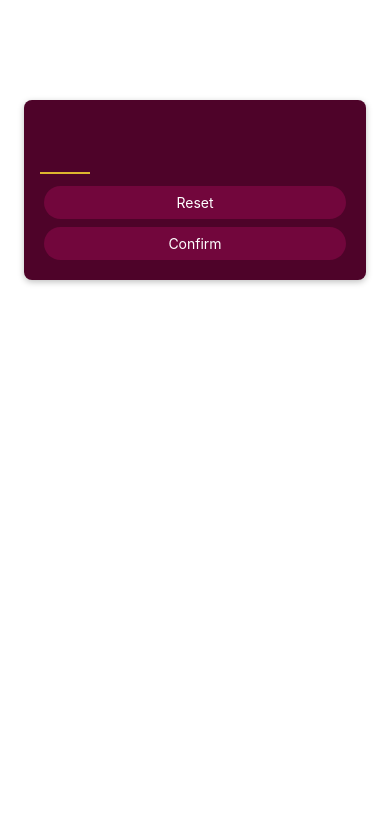
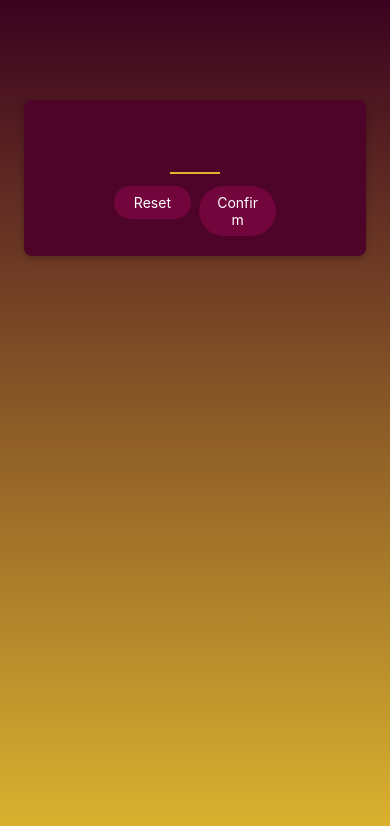
Before and after one commit to danialdo95/Guess-Game-Mobile-App, a React Native app: screen / in a window 390 px wide. Shown: the top 826 px of the page. Built offline with nearby package versions, Linux system fonts and the light colour scheme.

Commit message:
Add expo linear gradient library
Update UI with gradient

```diff
--- a/App.js
+++ b/App.js
@@ -1,12 +1,19 @@
-import { StyleSheet } from 'react-native';
+import { StyleSheet, View } from 'react-native';
 import StartGameScreen from './screens/StartGameScreen';
+
+import { LinearGradient } from 'expo-linear-gradient';
 
 export default function App() {
   return (
-    <StartGameScreen></StartGameScreen>
+    <LinearGradient colors={['#3b021f', '#ddb52f']} style={styles.rootScreen}>
+      <StartGameScreen></StartGameScreen>
+    </LinearGradient>
   );
 }
 
 const styles = StyleSheet.create({
-
+  rootScreen: {
+    backgroundColor: '#ddb52f',
+    flex: 1
+  }
 });
--- a/package.json
+++ b/package.json
@@ -15,7 +15,8 @@
     "react": "17.0.1",
     "react-dom": "17.0.1",
     "react-native": "0.64.3",
-    "react-native-web": "0.17.1"
+    "react-native-web": "0.17.1",
+    "expo-linear-gradient": "~11.0.3"
   },
   "devDependencies": {
     "@babel/core": "^7.12.9"
--- a/screens/StartGameScreen.js
+++ b/screens/StartGameScreen.js
@@ -6,8 +6,14 @@ function StartGameScreen() {
   return (
     <View style={styles.inputContainer} >
       <TextInput style={styles.numberInput} maxLength={2} keyboardType='number-pad' autoCapitalize='none' autoCorrect={false} />
-      <PrimaryButton>Reset</PrimaryButton>
-      <PrimaryButton>Confirm</PrimaryButton>
+      <View style={styles.buttonsContainer}>
+        <View style={styles.buttonContainer}>
+          <PrimaryButton>Reset</PrimaryButton>
+        </View>
+        <View style={styles.buttonContainer}>
+          <PrimaryButton>Confirm</PrimaryButton>
+        </View>
+      </View>
     </View>
   );
 
@@ -18,6 +24,8 @@ function StartGameScreen() {
 const styles = StyleSheet.create({
 
   inputContainer: {
+    justifyContent: 'center',
+    alignItems: 'center',
     marginTop: 100,
     marginHorizontal: 24,
     padding: 16,
@@ -41,6 +49,12 @@ const styles = StyleSheet.create({
     fontWeight: 'bold',
     textAlign: 'center'
 
+  },
+  buttonsContainer: {
+    flexDirection: 'row',
+  },
+  buttonContainer: {
+    flex: 1
   }
 
 });
```
Also changed, not shown: 1 other file (tests, documents, lock files or other folders).
